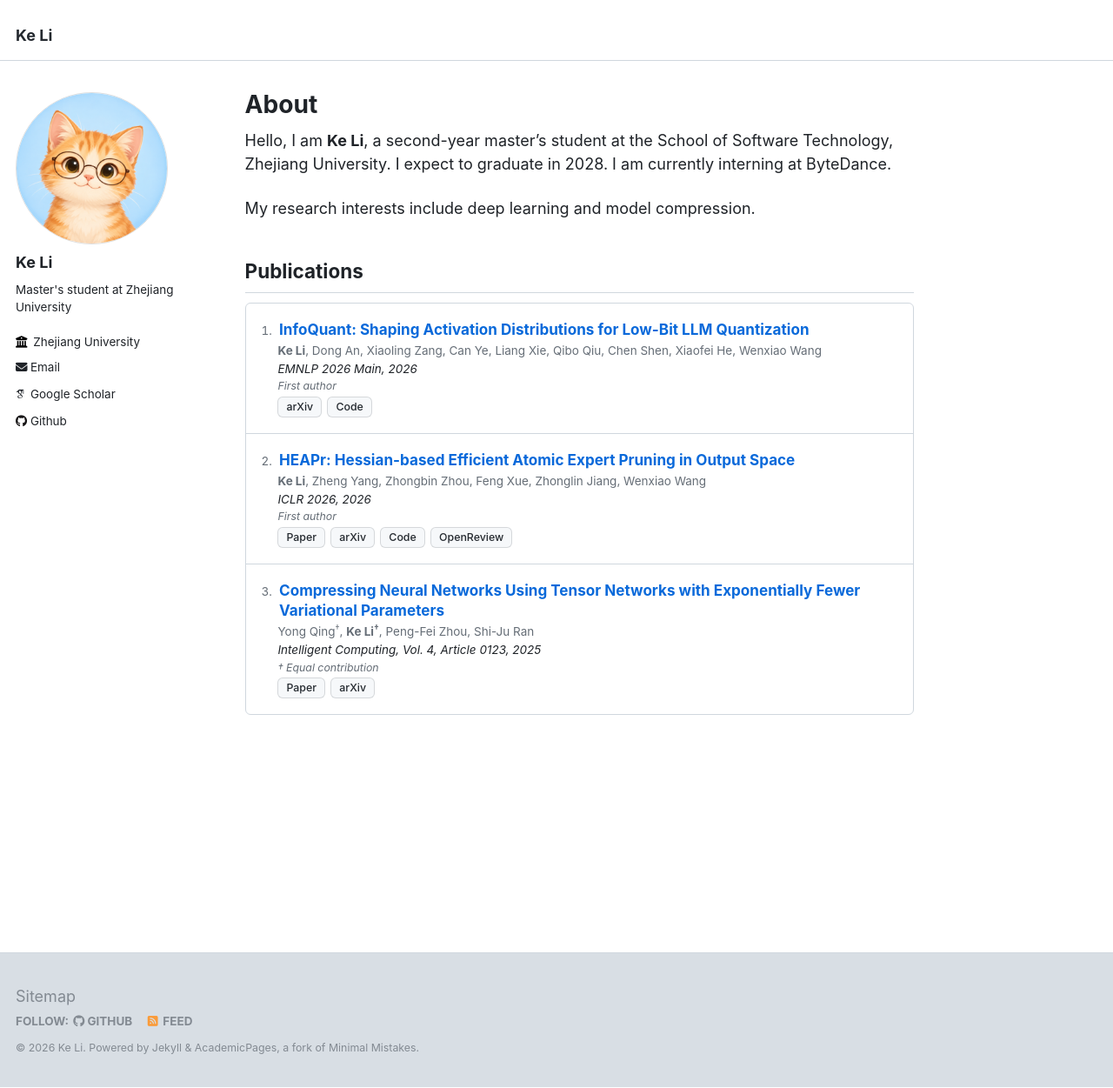
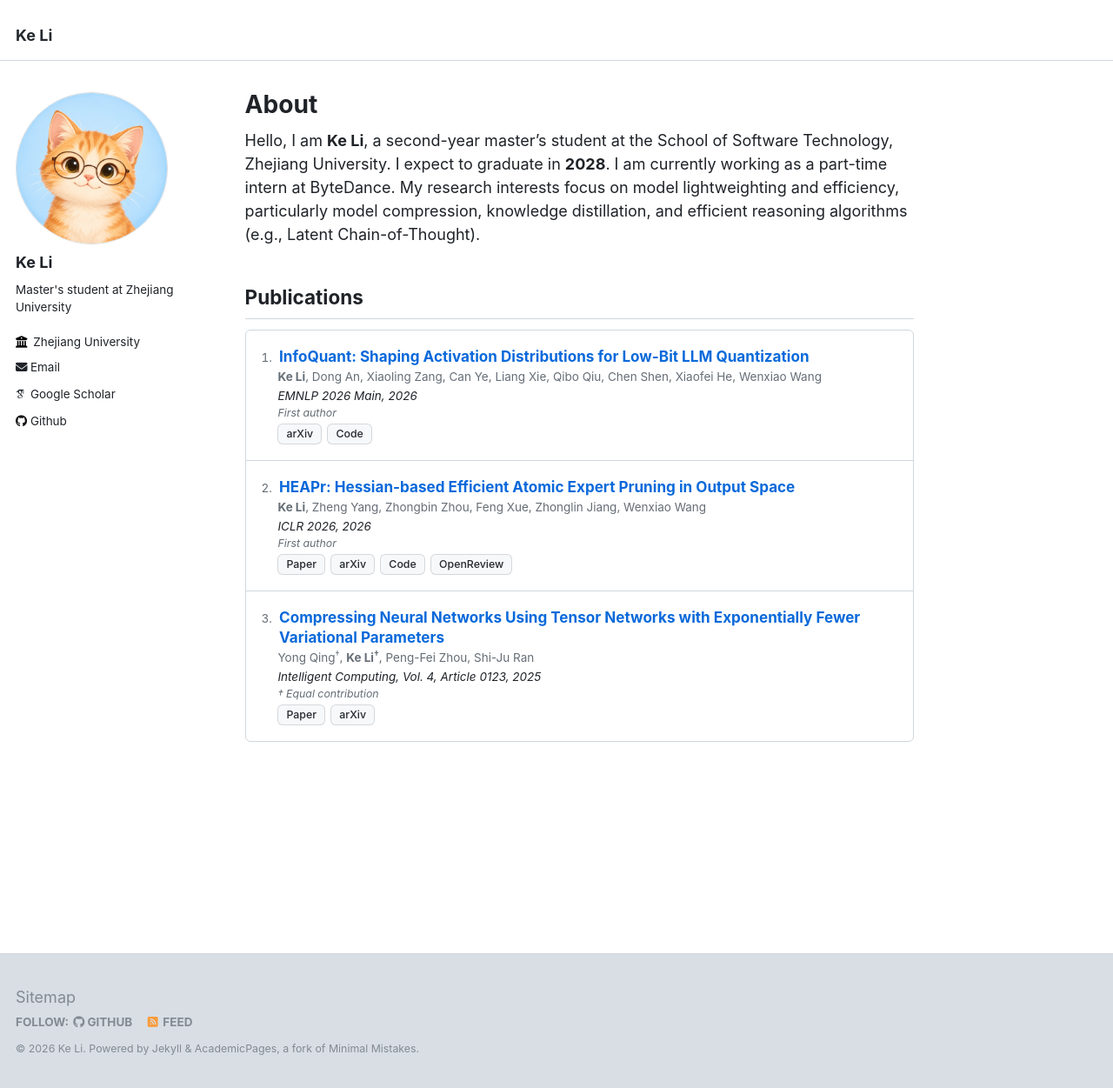
Before and after one commit to LLIKKE/LLIKKE.github.io, a Jekyll site: the page built from _pages/about.md, in a window 1280 px wide and 1251 px high. Shown: the whole window at 87% size. Built offline with Jekyll 4.4.1, drawn with Linux system fonts in a browser that asks for light colours; some web fonts are replaced.

Commit message:
更新 about.md

```diff
--- a/_pages/about.md
+++ b/_pages/about.md
@@ -4,9 +4,9 @@ title: "About"
 author_profile: true
 ---
 
-Hello, I am **Ke Li**, a second-year master's student at the School of Software Technology, Zhejiang University. I expect to graduate in 2028. I am currently interning at ByteDance.
+Hello, I am **Ke Li**, a second-year master's student at the School of Software Technology, Zhejiang University. I expect to graduate in **2028**. I am currently working as a part-time intern at ByteDance.
+My research interests focus on model lightweighting and efficiency, particularly model compression, knowledge distillation, and efficient reasoning algorithms (e.g., Latent Chain-of-Thought).
 
-My research interests include deep learning and model compression.
 
 ## Publications
 
```
